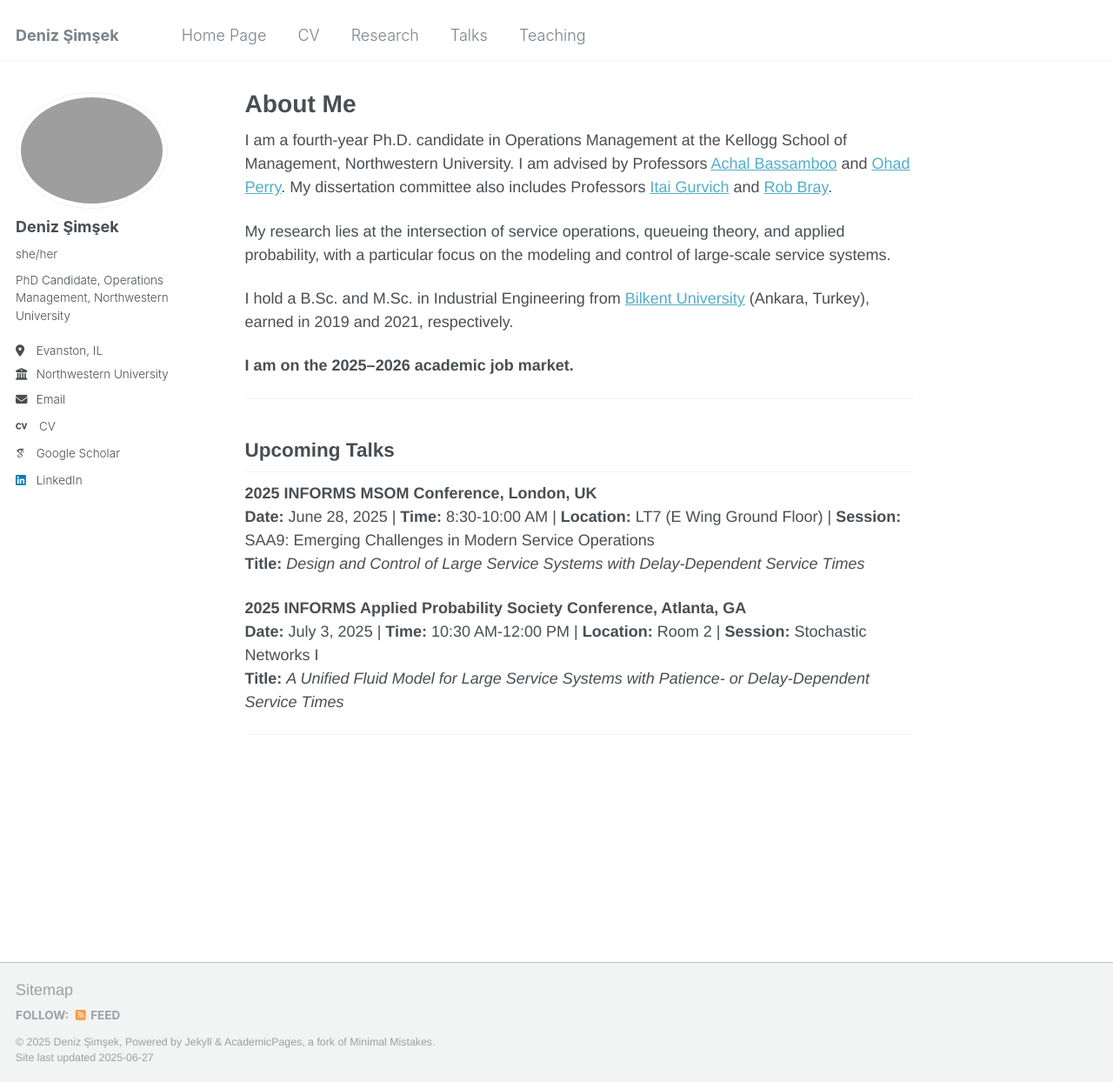
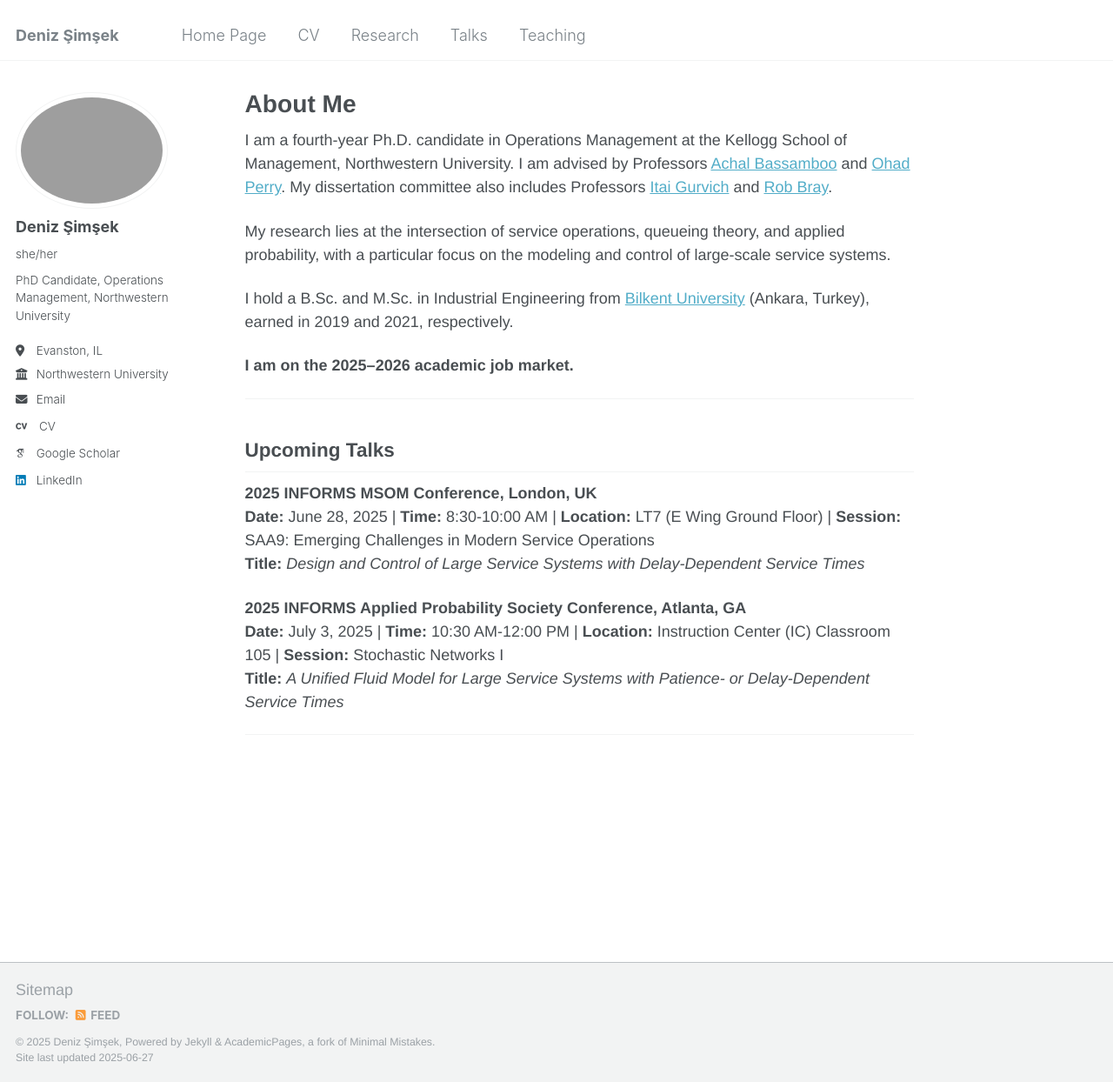
Before and after one commit to deniz-simsek/deniz-simsek.github.io, a Jekyll site: the page built from _pages/about.md, in a window 1280 px wide and 1244 px high. Shown: the whole window at 87% size. Built offline with Jekyll 4.4.1, drawn with Linux system fonts in a browser that asks for light colours; some web fonts are replaced.

Commit message:
Update about.md

```diff
--- a/_pages/about.md
+++ b/_pages/about.md
@@ -24,7 +24,7 @@ I hold a B.Sc. and M.Sc. in Industrial Engineering from [Bilkent University](htt
 **Title:** *Design and Control of Large Service Systems with Delay-Dependent Service Times*
 
 **2025 INFORMS Applied Probability Society Conference, Atlanta, GA**
-**Date:** July 3, 2025 | **Time:** 10:30 AM-12:00 PM | **Location:** Room 2 | **Session:** Stochastic Networks I
+**Date:** July 3, 2025 | **Time:** 10:30 AM-12:00 PM | **Location:** Instruction Center (IC) Classroom 105 | **Session:** Stochastic Networks I
 **Title:** *A Unified Fluid Model for Large Service Systems with Patience- or Delay-Dependent Service Times*
 
 ---
```
